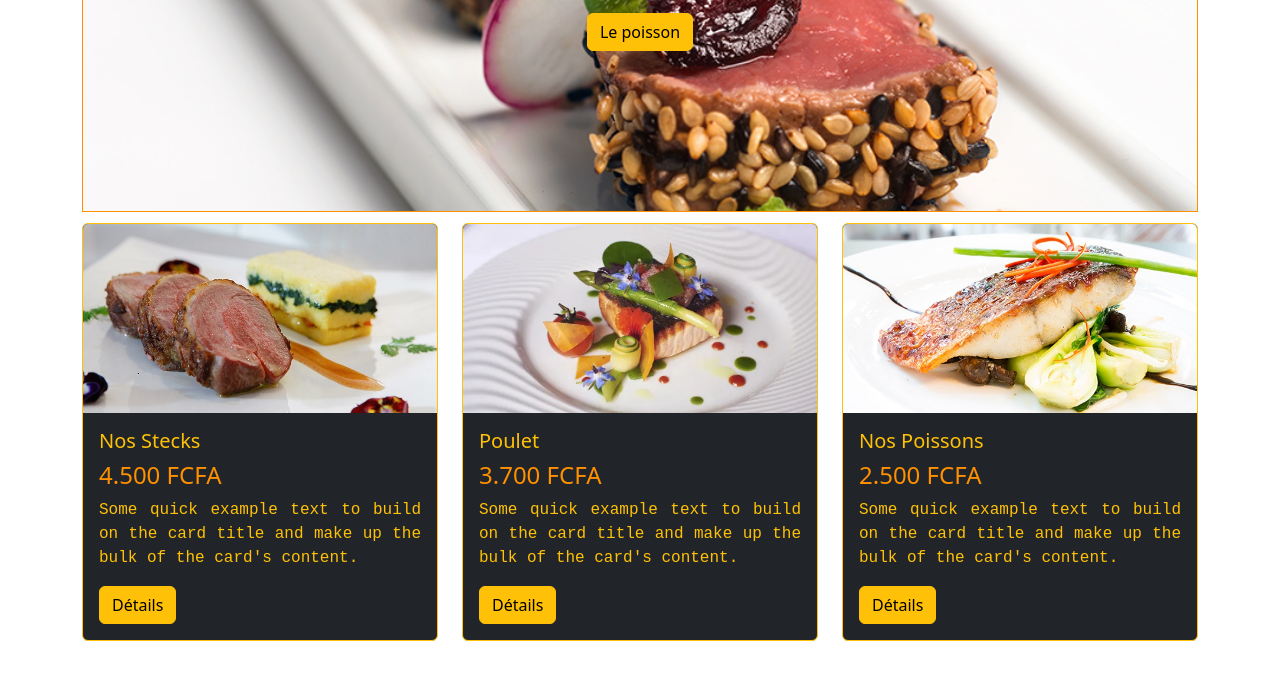
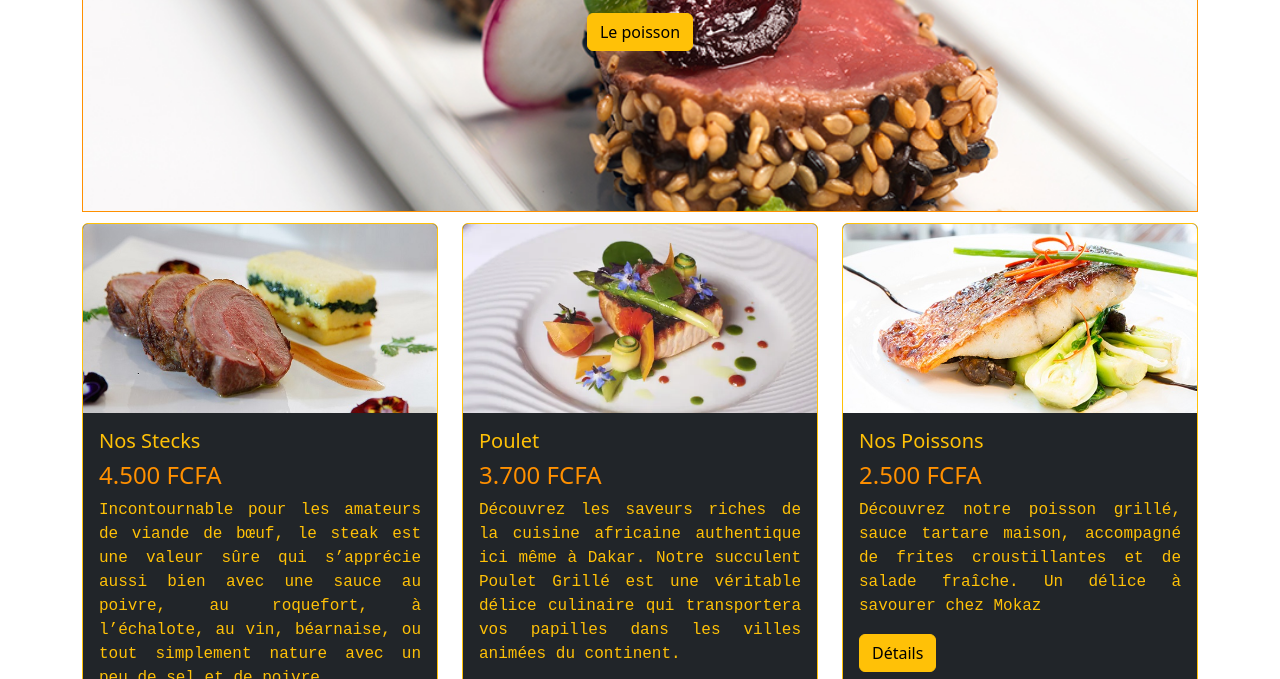
Before and after one commit to ingndiaye/checkpoint_btst_restau, a plain HTML site: page index.html in a window 1280 px wide. Shown: the part 269-948 px from the top of the page. Drawn offline with nearby package versions, Linux system fonts and the light colour scheme.

Commit message:
Check Point Bootstrap 2nd commit

```diff
--- a/index.html
+++ b/index.html
@@ -51,8 +51,7 @@
                         <div class="card-body text-warning">
                             <h5 class="card-title">Nos Stecks</h5>
                             <h4>4.500 FCFA</h4>
-                            <p class="card-text txtcard">Some quick example text to build on the card title and make up
-                                the bulk of the card's content.</p>
+                            <p class="card-text txtcard">Incontournable pour les amateurs de viande de bœuf, le steak est une valeur sûre qui s’apprécie aussi bien avec une sauce au poivre, au roquefort, à l’échalote, au vin, béarnaise, ou tout simplement nature avec un peu de sel et de poivre..</p>
                             <a href="#" class="btn btn-warning">Détails</a>
                         </div>
                     </div>
@@ -63,8 +62,9 @@
                         <div class="card-body text-warning ">
                             <h5 class="card-title">Poulet</h5>
                             <h4>3.700 FCFA</h4>
-                            <p class="card-text txtcard">Some quick example text to build on the card title and make up
-                                the bulk of the card's content.</p>
+                            <p class="card-text txtcard">Découvrez les saveurs riches de la cuisine africaine
+                                 authentique ici même à Dakar. Notre succulent Poulet Grillé est une véritable
+                                  délice culinaire qui transportera vos papilles dans les villes animées du continent.</p>
                             <a href="#" class="btn btn-warning">Détails</a>
                         </div>
                     </div>
@@ -75,8 +75,7 @@
                         <div class="card-body text-warning">
                             <h5 class="card-title ">Nos Poissons</h5>
                             <h4>2.500 FCFA</h4>
-                            <p class="card-text txtcard">Some quick example text to build on the card title and make up
-                                the bulk of the card's content.</p>
+                            <p class="card-text txtcard">Découvrez notre poisson grillé, sauce tartare maison, accompagné de frites croustillantes et de salade fraîche. Un délice à savourer chez Mokaz</p>
                             <a href="#" class="btn btn-warning">Détails</a>
                         </div>
                     </div>
```
